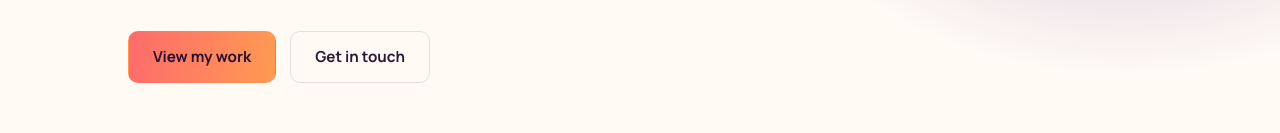
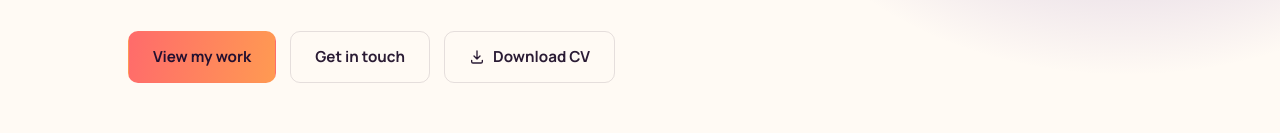
Before and after one commit to SanjaySen01011990/SanjaySen01011990.github.io, a plain HTML site: page index.html in a window 1280 px wide. Shown: the part 720-853 px from the top of the page. Drawn offline with Linux system fonts and the light colour scheme.

Commit message:
Add files via upload

```diff
--- a/index.html
+++ b/index.html
@@ -822,6 +822,10 @@
       <div class="hero-actions hero-anim" style="animation-delay:0.45s">
         <a href="#work" class="btn btn-primary">View my work</a>
         <a href="#contact" class="btn btn-ghost">Get in touch</a>
+        <a href="https://sanjaysen01011990.github.io/Sanjay_Sen_CV.pdf" class="btn btn-ghost" download target="_blank" rel="noopener">
+          <svg viewBox="0 0 24 24" width="16" height="16" fill="none" stroke="currentColor" stroke-width="2" stroke-linecap="round" stroke-linejoin="round"><path d="M12 3v12m0 0 4.5-4.5M12 15l-4.5-4.5"/><path d="M4 17v2a2 2 0 0 0 2 2h12a2 2 0 0 0 2-2v-2"/></svg>
+          Download CV
+        </a>
       </div>
     </div>
     <div class="hero-orb-wrap">
```
Also changed, not shown: 1 other file.
